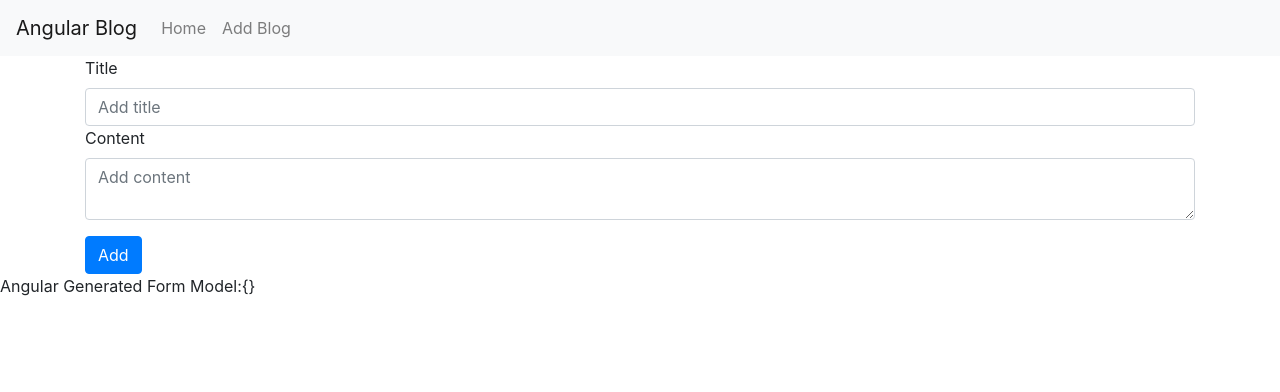
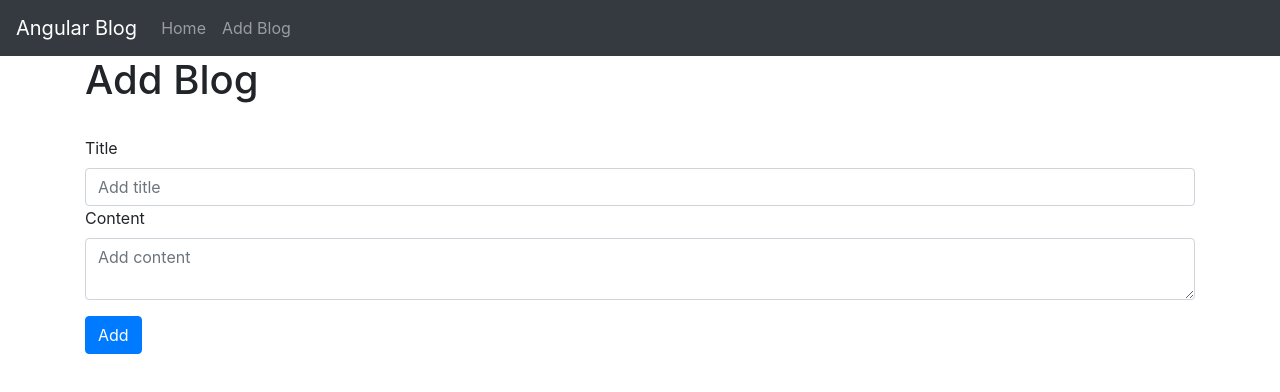
Before and after one commit to nsusmitha/angular-blog, an Angular app: page /add-blog in a window 1280 px wide. Shown: the top 392 px of the page. Built offline with nearby package versions, Linux system fonts and the light colour scheme.

Commit message:
styling the doc

```diff
--- a/src/app/add-blog/add-blog.component.css
+++ b/src/app/add-blog/add-blog.component.css
@@ -0,0 +1,3 @@
+/* .my-container {
+  border: 1px solid green;
+} */
--- a/src/app/add-blog/add-blog.component.html
+++ b/src/app/add-blog/add-blog.component.html
@@ -1,5 +1,6 @@
-<div class="container">
-  <form #addblogForm="ngForm">
+<div class="container my-container">
+  <h1>Add Blog</h1>
+  <br />
   <div class="form-group">
     <label for="title">Title</label>
     <input
@@ -21,8 +22,4 @@
   <button (click)="addblog()" type="submit" class="btn btn-primary">
     Add
   </button>
-    <!-- <button (click)="addblog(title,content)"type="submit" class="btn btn-primary">Add</button> -->
-  </form>
 </div>
-
-Angular Generated Form Model:{{ addblogForm.value | json }}
--- a/src/app/app-routing.module.ts
+++ b/src/app/app-routing.module.ts
@@ -7,7 +7,7 @@
 const routes: Routes = [
   { path: 'home', component: HomeComponent },
   { path: 'add-blog', component: AddBlogComponent },
-  { path: '', redirectTo: 'homecomponent', pathMatch: 'full' },
+  { path: '', redirectTo: 'home', pathMatch: 'full' },
   { path: '**', component: PagenotfoundComponent },
 ];
 
--- a/src/app/app.component.html
+++ b/src/app/app.component.html
@@ -1,6 +1,15 @@
-<nav class="navbar navbar-expand-lg navbar-light bg-light">
+<!-- <nav class="navbar navbar-light" style="background-color: #e3f2fd;"> -->
+<nav class="navbar navbar-expand-lg navbar-dark bg-dark">
   <a class="navbar-brand" href="#">Angular Blog</a>
-  <button class="navbar-toggler" type="button" data-toggle="collapse" data-target="#navbarNav" aria-controls="navbarNav" aria-expanded="false" aria-label="Toggle navigation">
+  <button
+    class="navbar-toggler"
+    type="button"
+    data-toggle="collapse"
+    data-target="#navbarNav"
+    aria-controls="navbarNav"
+    aria-expanded="false"
+    aria-label="Toggle navigation"
+  >
     <span class="navbar-toggler-icon"></span>
   </button>
   <div class="collapse navbar-collapse" id="navbarNav">
@@ -11,8 +20,8 @@
       <li class="nav-item">
         <a class="nav-link" routerLink="add-blog">Add Blog</a>
       </li>
-
     </ul>
   </div>
 </nav>
+
 <router-outlet></router-outlet>
--- a/src/app/home/home.component.html
+++ b/src/app/home/home.component.html
@@ -1,13 +1,16 @@
-<p>home works!</p>
+<div class="container">
   <h2>My Blogs</h2>
   <br />
   <div *ngIf="blogs$ | async as blogs">
-  <div class="card" *ngFor="let blog of blogs">
+    <div style="padding: 20px 0px;" *ngFor="let blog of blogs">
+      <div class="card">
         <div class="card-header">
           {{ blog.title }}
         </div>
         <div class="card-body">
           <p class="card-text">{{ blog.content }}</p>
+        </div>
+      </div>
     </div>
   </div>
 
```
Also changed, not shown: src/app/add-blog/add-blog.component.ts (+0 -11 lines). Lines whose indentation alone changed are shown as unchanged.
